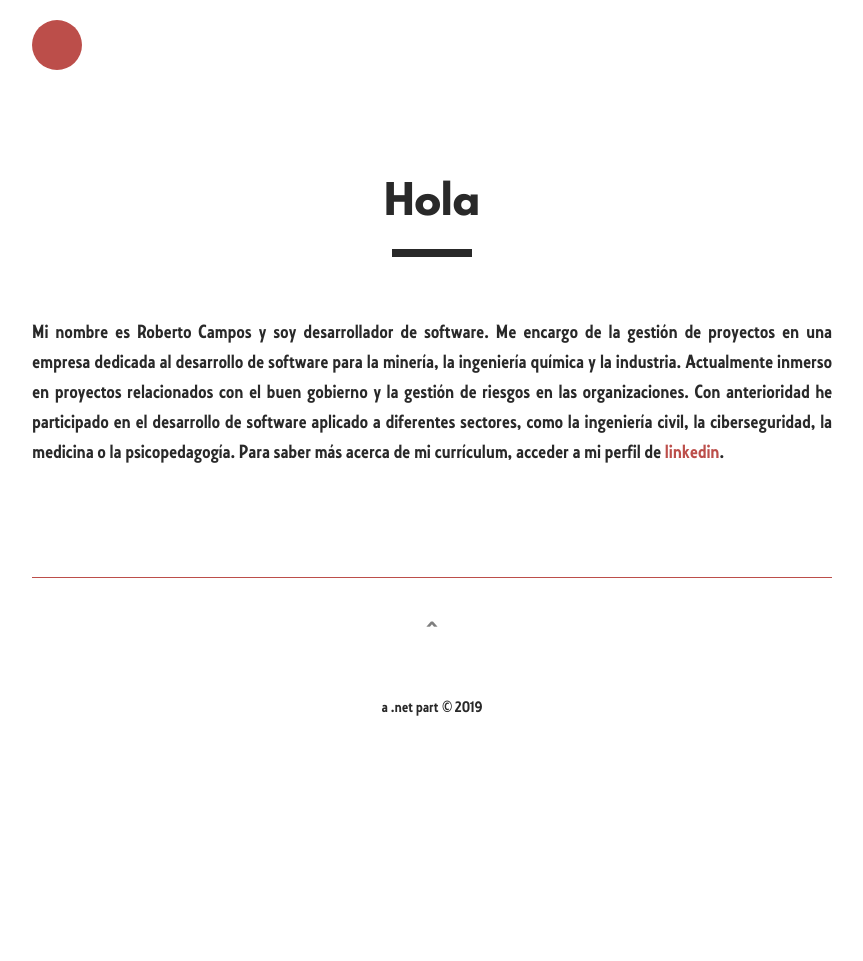
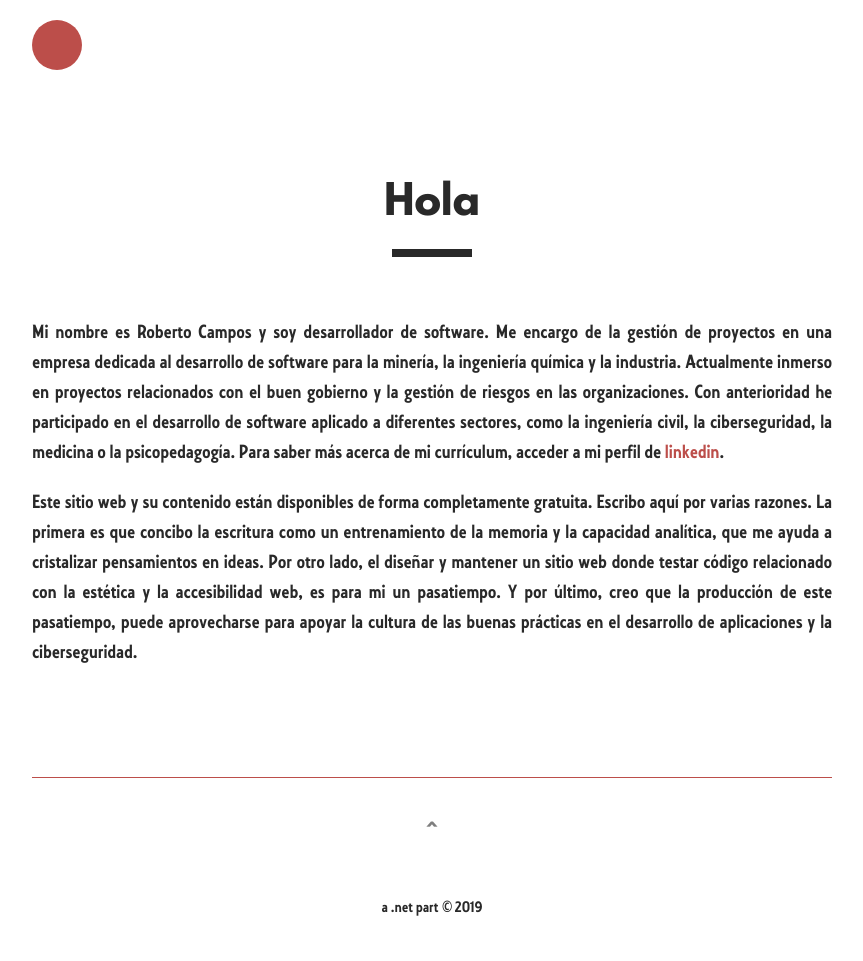
Before and after one commit to Rocmpr/blog, a Jekyll site: the page built from _pages/Acercade.md, in a window 1280 px wide. Shown: the whole page, without its empty margins (208-1071 px from the left). Built offline with Jekyll 4.4.1, drawn with Linux system fonts in a browser that asks for light colours; before the commit the page ends 900 px from its top, so only the background shows below that.

Commit message:
Update Acercade.md

```diff
--- a/_pages/Acercade.md
+++ b/_pages/Acercade.md
@@ -5,3 +5,5 @@ permalink: /about/
 ---
 
 Mi nombre es Roberto Campos y soy desarrollador de software. Me encargo de la gestión de proyectos en una empresa dedicada al desarrollo de software para la minería, la ingeniería química y la industria. Actualmente inmerso en proyectos relacionados con el buen gobierno y la gestión de riesgos en las organizaciones. Con anterioridad he participado en el desarrollo de software aplicado a diferentes sectores, como la ingeniería civil, la ciberseguridad, la medicina o la psicopedagogía. Para saber más acerca de mi currículum, acceder a mi perfil de [linkedin](https://www.linkedin.com/in/camposroberto/).
+
+Este sitio web y su contenido están disponibles de forma completamente gratuita. Escribo aquí por varias razones. La primera es que concibo la escritura como un entrenamiento de la memoria y la capacidad analítica, que me ayuda a cristalizar pensamientos en ideas. Por otro lado, el diseñar y mantener un sitio web donde testar código relacionado con la estética y la accesibilidad web, es para mi un pasatiempo. Y por último, creo que la producción de este pasatiempo, puede aprovecharse para apoyar la cultura de las buenas prácticas en el desarrollo de aplicaciones y la ciberseguridad.
```
